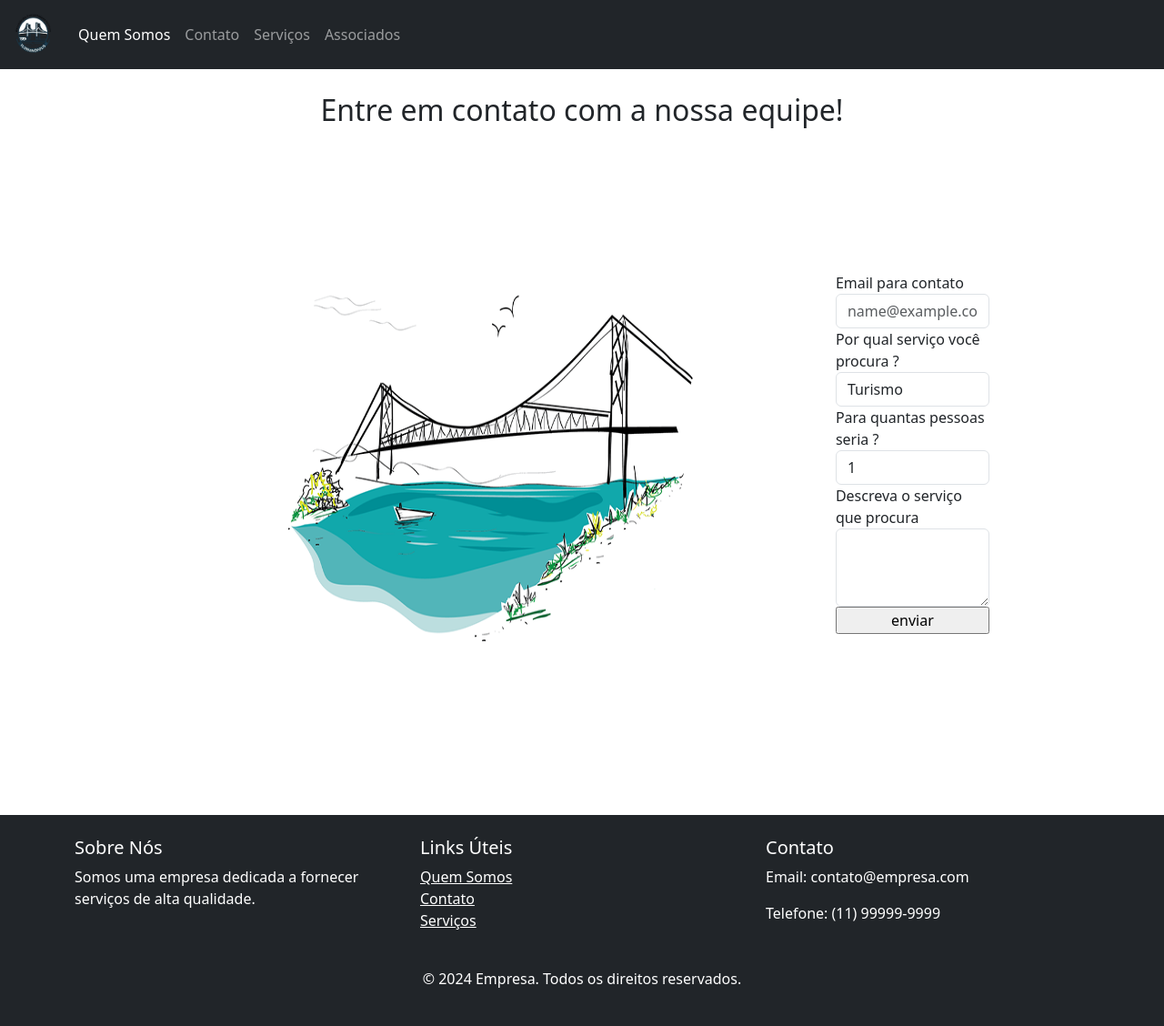
After one commit to grodrigues04/associa-o-turismo, a Django app: template home/templates/contato/index.html in a window 1280 px wide. The commit adds this page. Shown: the whole page at 91% size. Run offline with Django 5.2, Linux system fonts and the light colour scheme; the template is opened without the code that fills it, so the values that code supplies are empty; some libraries are stand-ins or nearby versions.

Commit message:
feat: add contact page

```diff
--- a/app/templates/base.html
+++ b/app/templates/base.html
@@ -15,7 +15,7 @@
   <nav class="navbar navbar-expand-lg navbar-dark bg-dark">
     <div class="container-fluid">
       <a class="navbar-brand" href="#">
-        <img src="{% static 'base/images/logo.png' %}" alt="Logo" width="50" height="50"><!--ChatGpt me corrigindo-->
+        <img src="{% static 'base/images/logo.png' %}" alt="Logo" width="50" height="50">
       </a>
       <button class="navbar-toggler" type="button" data-bs-toggle="collapse" data-bs-target="#navbarSupportedContent" aria-controls="navbarSupportedContent" aria-expanded="false" aria-label="Toggle navigation">
         <span class="navbar-toggler-icon"></span>
@@ -26,10 +26,13 @@
             <a class="nav-link active" aria-current="page" href="#">Quem Somos</a>
           </li>
           <li class="nav-item">
-            <a class="nav-link" href="#">Contato</a>
+            <a class="nav-link" href="contato">Contato</a>
           </li>
           <li class="nav-item">
             <a class="nav-link" href="#">Serviços</a>
+          </li>
+          <li class="nav-item">
+            <a class="nav-link" href="associação">Associados</a>
           </li>
         </ul>
       </div>
--- /dev/null
+++ b/home/static/contato/css/style.css
@@ -0,0 +1,25 @@
+.main_contact_container{
+    display: flex;
+    flex-direction: row;
+    gap: 3%;
+    margin: auto;
+    width: 70%;
+}
+
+.contact_reason{
+    display: flex;
+    flex-direction: column;
+    justify-content: center;
+    align-items: center;
+}
+
+.forms{
+    display: flex;
+    flex-direction: column;
+    justify-content: center;
+}
+
+.main_title{
+    margin-top: 2%;
+    text-align: center;
+}
--- /dev/null
+++ b/home/templates/contato/index.html
@@ -0,0 +1,49 @@
+{% extends 'base.html' %}
+{% load static %}
+{% block title %}Associados{% endblock %}
+{% block extra_css %}
+    <link rel="stylesheet" href="{% static 'contato/css/style.css' %}">
+{% endblock %}
+{% block content %}
+<article>
+    <h2 class="main_title">Entre em contato com a nossa equipe!</h2>
+    <div class="main_contact_container">
+        <div class="contact_reason">
+            <img src="{% static 'contato/images/floripa.png' %}" alt="Logo" width="700" height="700"><!--ChatGpt me corrigindo-->
+        </div>
+        <form class="forms">
+            <div class="form-group">
+            <label for="exampleFormControlInput1">Email para contato</label>
+            <input type="email" class="form-control" id="exampleFormControlInput1" placeholder="name@example.com">
+            </div>
+            <div class="form-group">
+            <label for="exampleFormControlSelect1">Por qual serviço você procura ?</label>
+            <select class="form-control" id="exampleFormControlSelect1">
+                <option>Turismo</option>
+                <option>CityTour</option>
+                <option>Transfer</option>
+                <option>Translado</option>
+                <option>Outro</option>
+            </select>
+            </div>
+            <div class="form-group">
+            <label for="exampleFormControlSelect2">Para quantas pessoas seria ?</label>
+            <select class="form-control" id="exampleFormControlSelect1">
+                <option>1</option>
+                <option>2</option>
+                <option>3</option>
+                <option>4</option>
+                <option>5</option>
+                <option>6</option>
+                <option>7 ou mais pessoas</option>
+            </select>
+            </div>
+            <div class="form-group">
+            <label for="exampleFormControlTextarea1">Descreva o serviço que procura</label>
+            <textarea class="form-control" id="exampleFormControlTextarea1" rows="3"></textarea>
+            </div>
+            <input type="submit" value="enviar">
+        </form>
+    </div>
+</article>
+{% endblock %}
```
Also changed, not shown: home/views.py (+12 -0 lines), home/static/contato/images/floripa.png (added).
